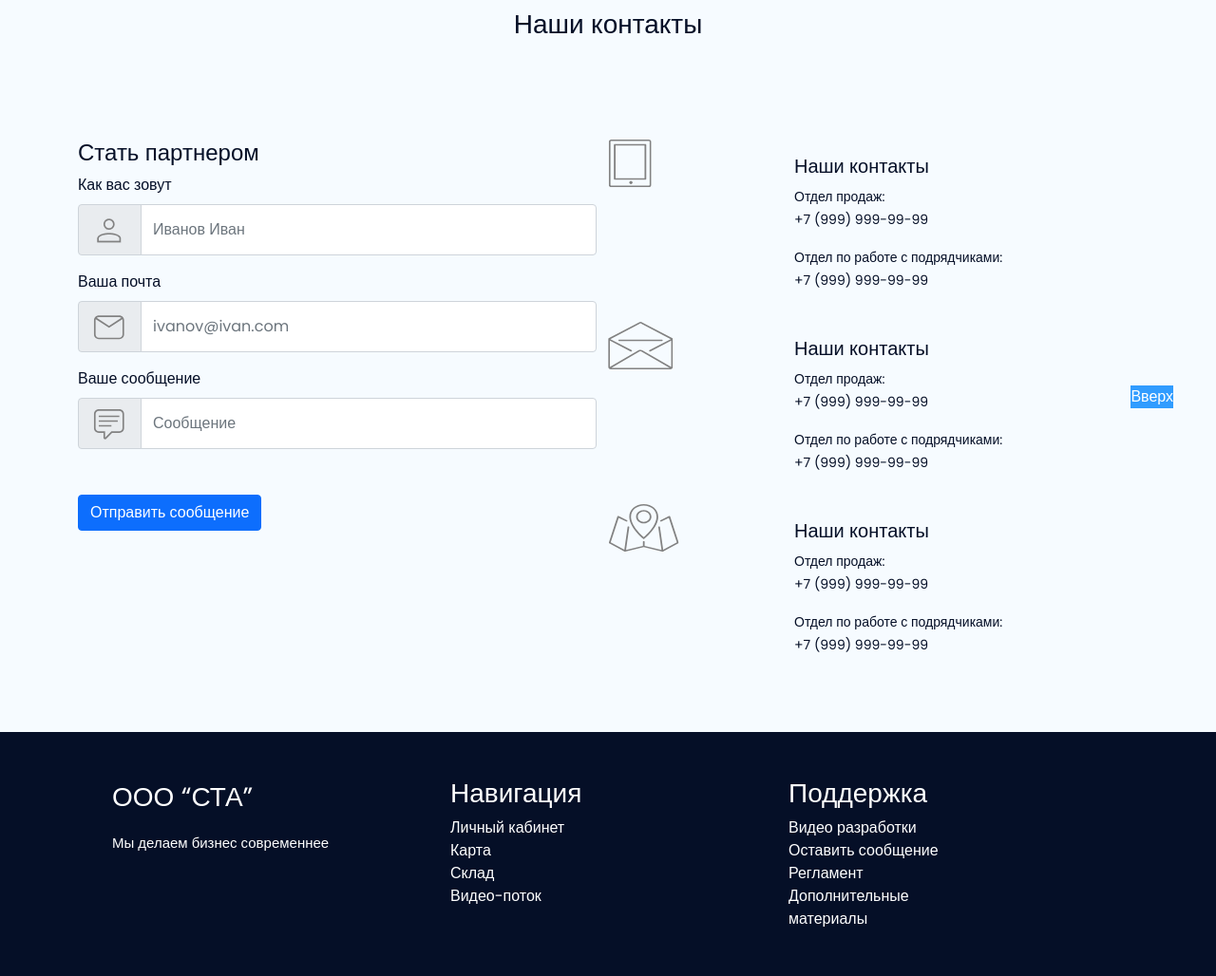
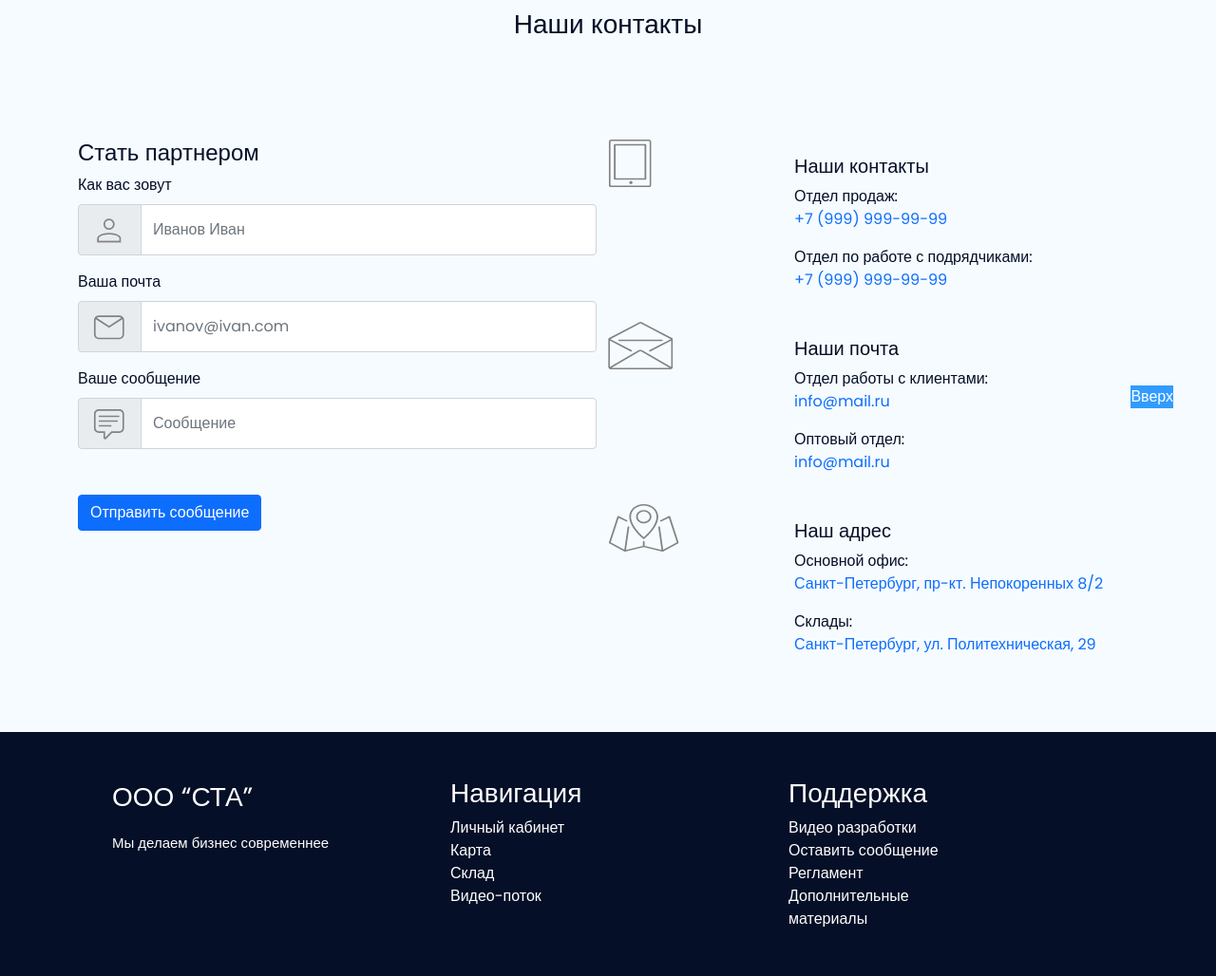
Before and after one commit to SailorTheMan/rostishka_UG, a Django app: page /about/ in a window 1280 px wide. Shown: the part 325-1353 px from the top of the page at 95% size. Run offline with Django 3.2, Linux system fonts and the light colour scheme; some libraries are stand-ins or nearby versions.

Commit message:
about-links changed

```diff
--- a/src/pages/static/css/base.css
+++ b/src/pages/static/css/base.css
@@ -154,6 +154,10 @@ footer a:hover{
 
 .cropped1-img {
   max-width: 80px !important; /* width of container */
-  max-height: 80px !important; /* height of container */
+  max-height: 0px !important; /* height of container */
   object-fit: cover !important;
 }
+
+.card-body .about-link{
+  text-decoration: none !important;
+}
--- a/src/pages/templates/about.html
+++ b/src/pages/templates/about.html
@@ -53,8 +53,10 @@
                     <div class="col-md-8">
                         <div class="card-body">
                             <h5 class="card-title">Наши контакты</h5>
-                        <p class="card-text"><small class="text">Отдел продаж:</br>+7 (999) 999-99-99</small></p>
-                        <p class="card-text"><small class="text">Отдел по работе с подрядчиками:</br>+7 (999) 999-99-99</small></p>
+                            <p class="card-text">Отдел продаж:</br>
+                            <a class='about-link' href="tel:+7 (999) 999-99-99">+7 (999) 999-99-99</a></p>
+                            <p class="card-text">Отдел по работе с подрядчиками:</br>
+                            <a class='about-link' href="tel:+7 (999) 999-99-99">+7 (999) 999-99-99</a></p>
                         </div>
                     </div>
                 </div>
@@ -66,9 +68,11 @@
                     </div>
                     <div class="col-md-8">
                         <div class="card-body">
-                        <h5 class="card-title">Наши контакты</h5>
-                        <p class="card-text"><small class="text">Отдел продаж:</br>+7 (999) 999-99-99</small></p>
-                        <p class="card-text"><small class="text">Отдел по работе с подрядчиками:</br>+7 (999) 999-99-99</small></p>
+                            <h5 class="card-title">Наши почта</h5>
+                            <p class="card-text">Отдел работы с клиентами:</br>
+                            <a class='about-link' href="mailto:info@mail.ru">info@mail.ru</a></p>
+                            <p class="card-text">Оптовый отдел:</br>
+                            <a class='about-link' href="mailto:info@mail.ru">info@mail.ru</a></p>
                         </div>
                     </div>
                 </div>
@@ -80,9 +84,11 @@
                     </div>
                     <div class="col-md-8">
                         <div class="card-body">
-                        <h5 class="card-title">Наши контакты</h5>
-                        <p class="card-text"><small class="text">Отдел продаж:</br>+7 (999) 999-99-99</small></p>
-                        <p class="card-text"><small class="text">Отдел по работе с подрядчиками:</br>+7 (999) 999-99-99</small></p>
+                            <h5 class="card-title">Наш адрес</h5>
+                            <p class="card-text">Основной офис:</br>
+                            <a class='about-link' target="_blank" href="https://yandex.ru/maps/-/CCUMbFfzkA">Санкт-Петербург, пр-кт. Непокоренных 8/2</a>
+                            <p class="card-text">Склады:</br>
+                            <a class='about-link' target="_blank" href="https://yandex.ru/maps/-/CCUMbFvasB">Санкт-Петербург, ул. Политехническая, 29</a></p>
                         </div>
                     </div>
                 </div>
```
Also changed, not shown: src/accounts/templates/profile.html (+11 -5 lines), src/pages/templates/home.html (+35 -12 lines), readme.md, src/pages/static/images/play.png (added), 1 other file. Lines whose indentation alone changed are shown as unchanged.
